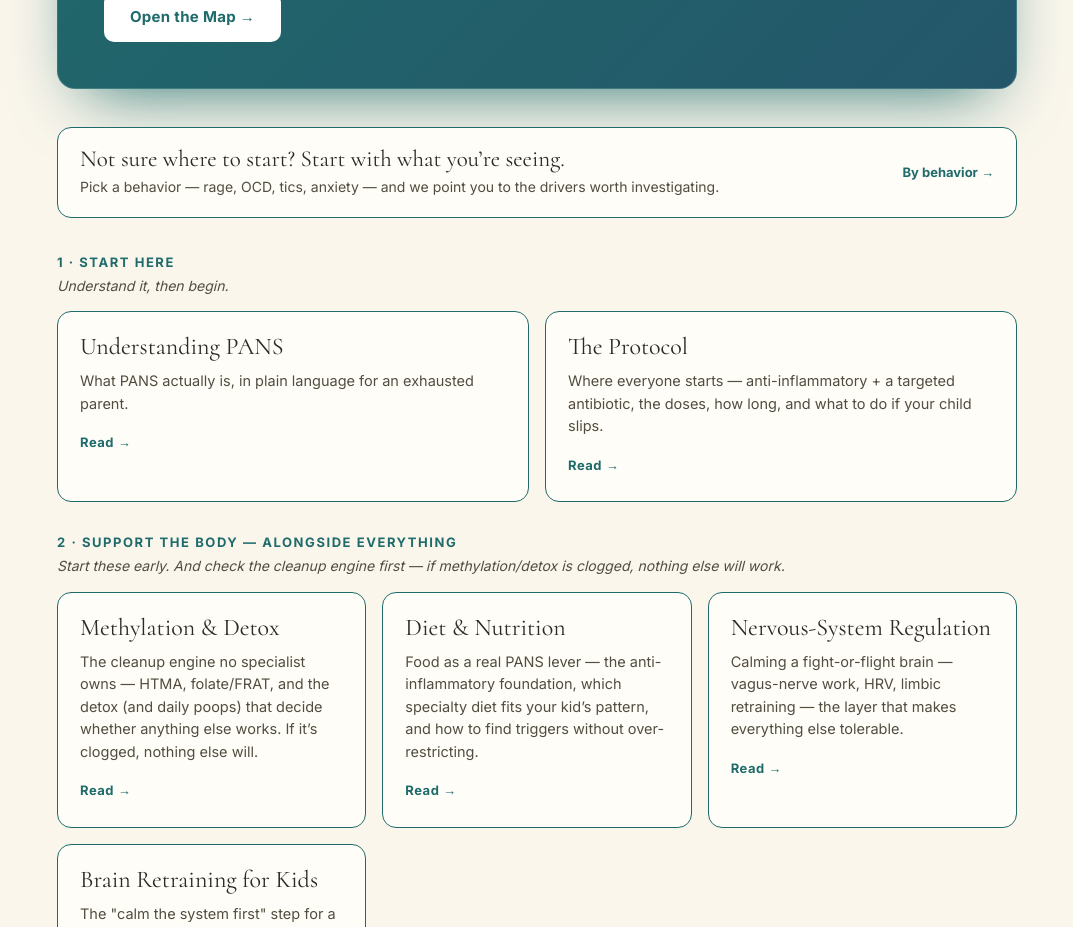
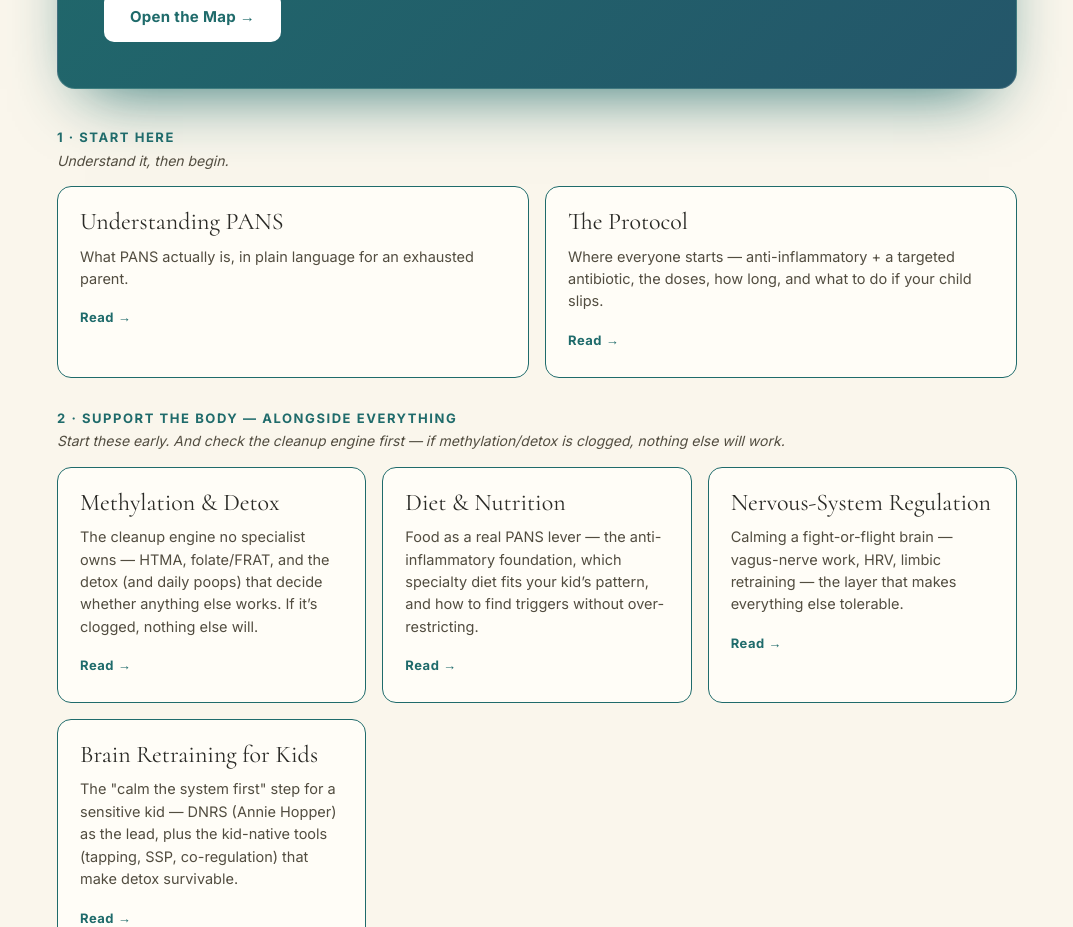
Before and after one commit to myleshorton/planb-pans, a Next.js app: page /learn in a window 1280 px wide. Shown: the part 960-1887 px from the top of the page, without its empty margins (103-1176 px from the left). Built offline with nearby package versions, Linux system fonts and the light colour scheme.

Commit message:
hub: remove the 'Start with a behavior' banner too (axed per request)

```diff
--- a/app/learn/page.tsx
+++ b/app/learn/page.tsx
@@ -128,13 +128,6 @@ export default function LearnPage() {
             <span style={{ display: 'inline-block', fontSize: 15, fontWeight: 800, color: '#1F6B6B', background: '#fff', padding: '13px 26px', borderRadius: 10, letterSpacing: '0.02em' }}>Open the Map &rarr;</span>
           </a>
 
-          <a href="/by-behavior.html" style={{ display: 'flex', justifyContent: 'space-between', alignItems: 'center', gap: 16, textDecoration: 'none', background: card, border: `1.5px solid ${teal}`, borderRadius: 14, padding: '18px 22px', marginBottom: 34 }}>
-            <span>
-              <span style={{ display: 'block', fontFamily: 'var(--font-cormorant)', fontSize: 23, color: ink, lineHeight: 1.15 }}>Not sure where to start? Start with what you&rsquo;re seeing.</span>
-              <span style={{ display: 'block', fontSize: 14, color: soft, marginTop: 4 }}>Pick a behavior — rage, OCD, tics, anxiety — and we point you to the drivers worth investigating.</span>
-            </span>
-            <span style={{ fontSize: 13, color: teal, fontWeight: 700, whiteSpace: 'nowrap' }}>By behavior &rarr;</span>
-          </a>
 
           {SECTIONS.map((sec) => (
             <div key={sec.group} style={{ marginBottom: 30 }}>
```
